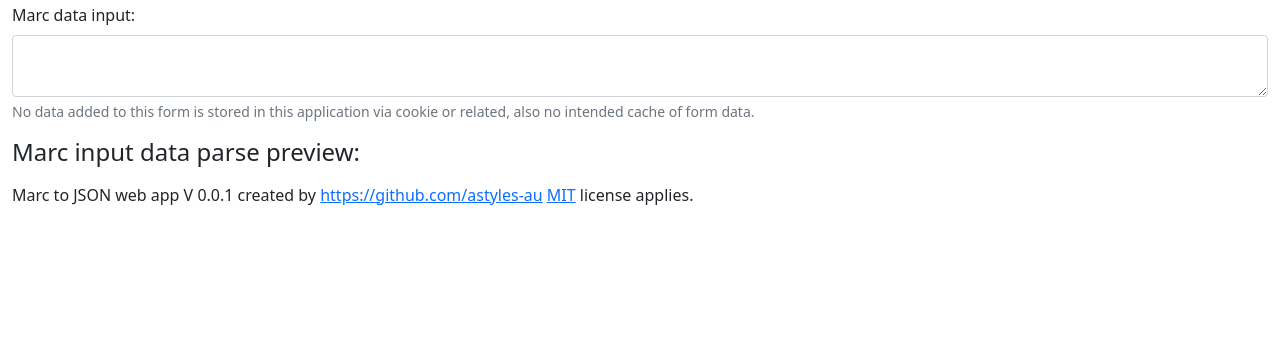
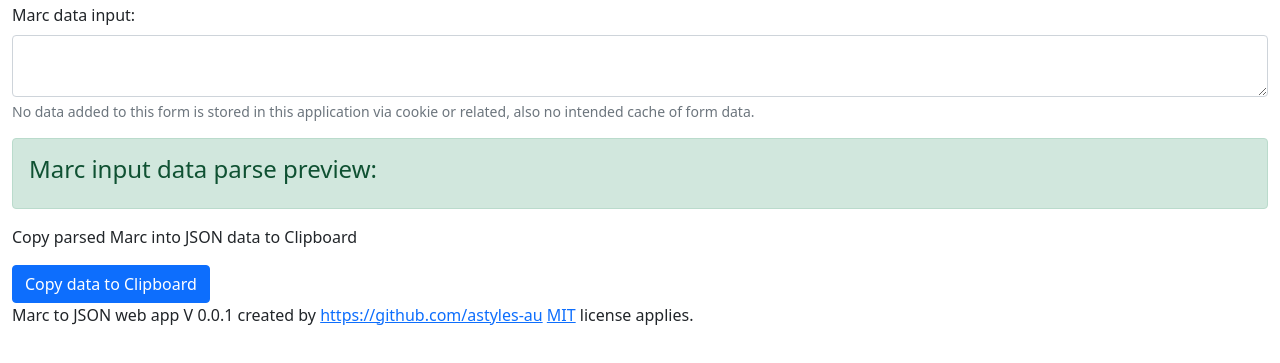
Before and after one commit to astyles-au/marc-to-json, a website: page src/app/public/index.html in a window 1280 px wide. Shown: the part 53-416 px from the top of the page. Drawn offline with nearby package versions, Linux system fonts and the light colour scheme.

Commit message:
added v onl click event hadler for copy paste button which I added to index file. added basic console log to a created methods in app also

```diff
--- a/src/app/public/index.html
+++ b/src/app/public/index.html
@@ -37,7 +37,8 @@
                 <div id="app">
 
                     <!-- main page form -->
-                    <form action="" placeholder="Add raw marc records here...">
+                    <form onsubmit="return false;"
+                    placeholder="Add raw marc records here...">
 
                         <!-- textarea used to enter marc data -->
                         <div class="mb-3">
@@ -50,11 +51,16 @@
                             <div id="marcDataInputlHelp" class="form-text">No data added to this form is stored in this application via cookie or related, also no intended cache of form data.</div>
                           </div>
 
-                        <div class="mb-3">
+                        <div class="mb-3 alert alert-success">
                             <h4>Marc input data parse preview:</h4>
                             {{ marcDataInput }}
                         </div>
 
+                        <p>Copy parsed Marc into JSON data to Clipboard</p>
+                        <button
+                        class="btn btn-primary"
+                        v-on:click="copyDataToClipboard"
+                        >Copy data to Clipboard</button>
 
 
                     </form>
--- a/src/app/public/vueApp.js
+++ b/src/app/public/vueApp.js
@@ -8,5 +8,10 @@ const { createApp, ref } = Vue
         //message
         marcDataInput
       }
+    },
+    methods: {
+        copyDataToClipboard() {
+            console.log("This methods will add data to clip board when I add the web native clipboard API!")
+        }
     }
   }).mount('#app')
```
